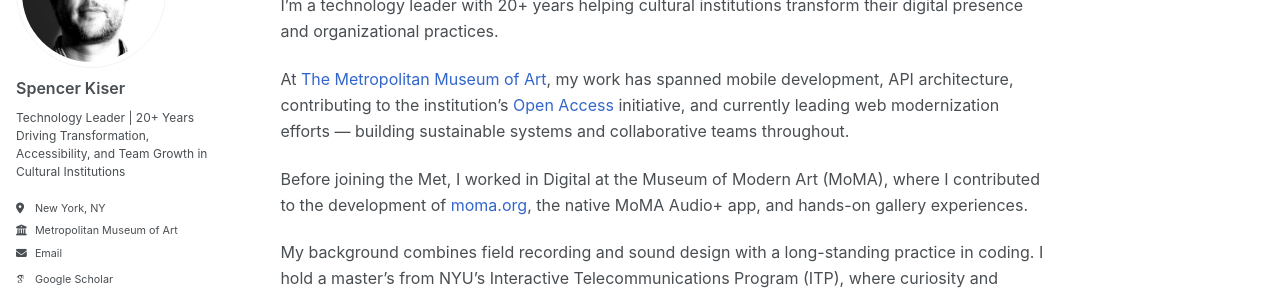
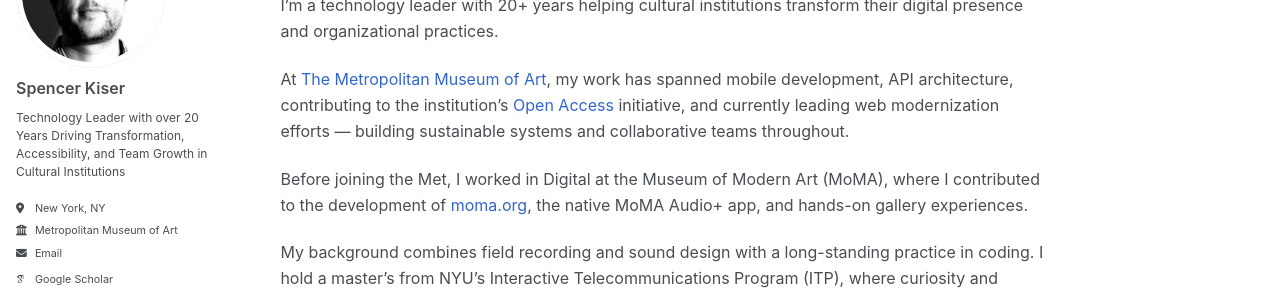
Before and after one commit to spencerk/spencerk.github.io, a Jekyll site: the page built from _pages/about.md, in a window 1280 px wide. Shown: the part 190-486 px from the top of the page. Built offline with Jekyll 4.4.1, drawn with Linux system fonts in a browser that asks for light colours; some web fonts are replaced.

Commit message:
updated short bio

```diff
--- a/_config.yml
+++ b/_config.yml
@@ -25,7 +25,7 @@
   avatar           : "profile.png"
   name             : "Spencer Kiser"
   pronouns         : # example: "she/her"
-  bio              : "Technology Leader | 20+ Years Driving Transformation, Accessibility, and Team Growth in Cultural Institutions"
+  bio              : "Technology Leader with over 20 Years Driving Transformation, Accessibility, and Team Growth in Cultural Institutions"
   location         : "New York, NY"
   employer         : "Metropolitan Museum of Art"
   uri              : # personal website - Update with your personal website URL
```
